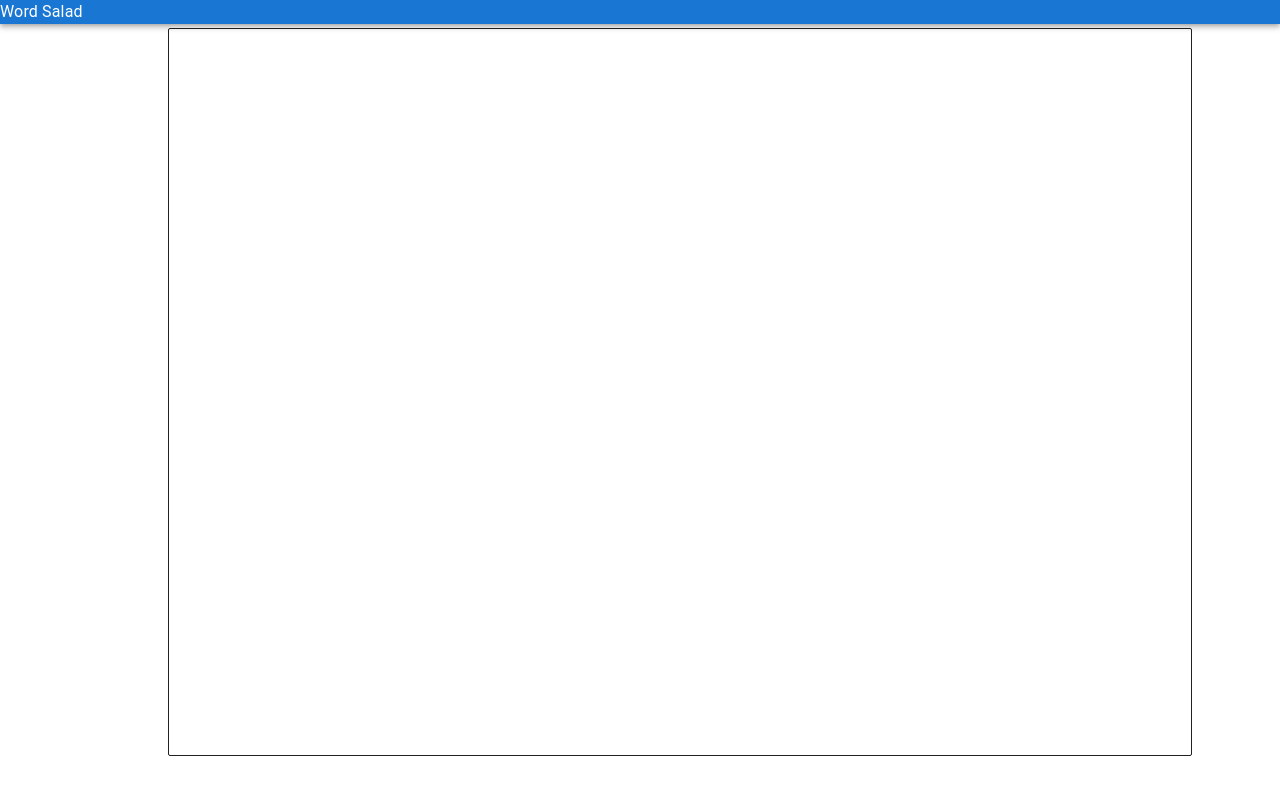
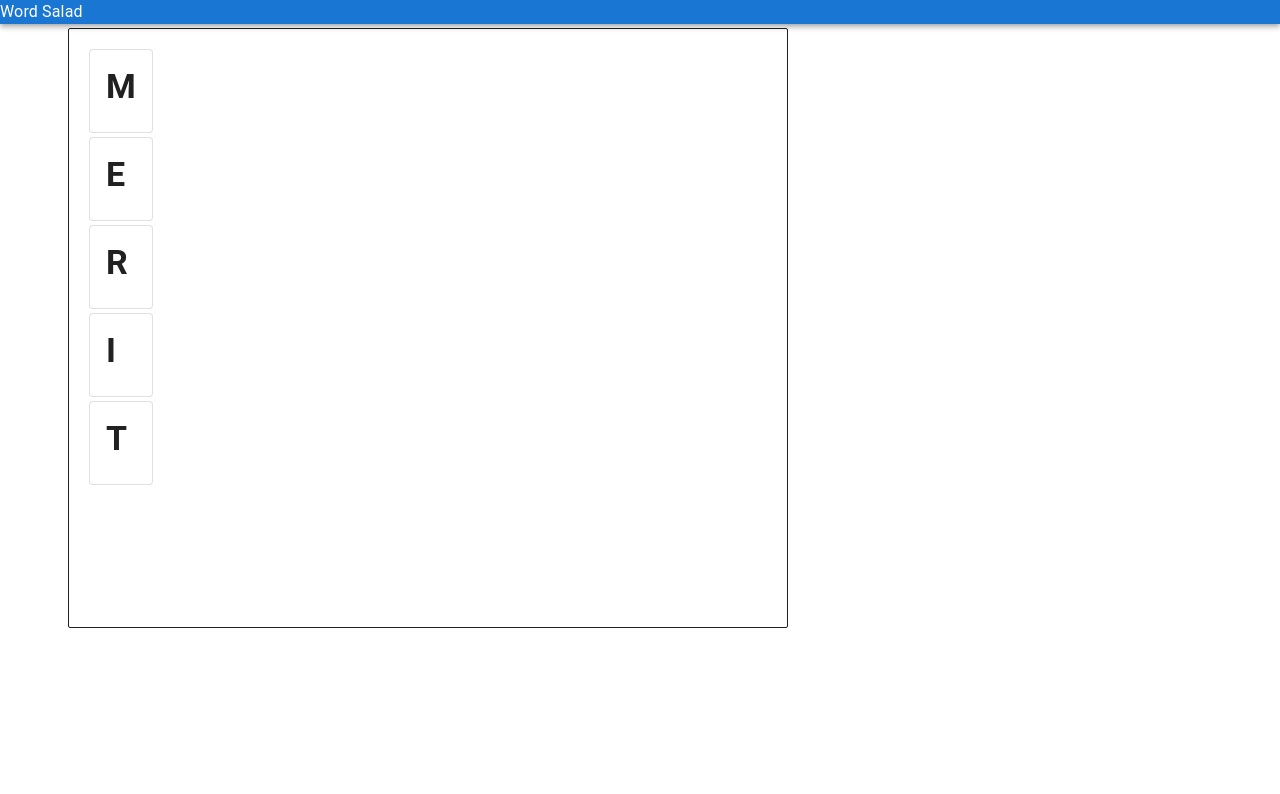
Before and after one commit to henryk1229/wrd-sld, a React (Vite) app: page / in a window 1280 px wide. Shown: the top 794 px of the page. Built offline with nearby package versions, Linux system fonts and the light colour scheme.

Commit message:
feat: rotate board on submit

```diff
--- a/src/app/board.tsx
+++ b/src/app/board.tsx
@@ -1,36 +1,36 @@
 import { useCallback, useState } from 'react';
 import { useWindowListener } from '../hooks/useWindowListener';
 import Word from './word';
-import SpringBoard from './spring-board';
+
+interface BoardProps {
+  submittedWords: string[][];
+  rotateBoard: (wordCount: number) => void;
+}
 
 const spellCheckWord = async (currentWord: string[]) => {
   // TODO - hook up dictionary
-  if (currentWord.includes('h')) {
+  if (currentWord.length === 0 || currentWord.includes('h')) {
     return false;
   }
   return true;
 };
 
-const Board: React.FC = () => {
-  // initialize storedWords as stringified empty array
-  const storedWords = localStorage.getItem('submittedWords') ?? '[]';
+const Board: React.FC<BoardProps> = (props) => {
+  const { submittedWords, rotateBoard } = props;
 
-  console.log('stored', storedWords);
-  const submittedWords = JSON.parse(storedWords);
-
-  console.log('stored', storedWords, 'submitted', submittedWords);
   const [currentWord, setCurrentWord] = useState<string[]>([]);
 
   const handleSubmitWord = useCallback(async () => {
     // TODO - spellcheck
     const isValidWord = await spellCheckWord(currentWord);
     if (isValidWord) {
-      // TODO - kick off transition
       const stringified = JSON.stringify([...submittedWords, currentWord]);
-      return localStorage.setItem('submittedWords', stringified);
+      localStorage.setItem('submittedWords', stringified);
+      rotateBoard(submittedWords.length + 1);
     }
     // TODO - handle invalid word feedback
-  }, [currentWord, submittedWords]);
+    return setCurrentWord([]);
+  }, [currentWord, submittedWords, rotateBoard]);
 
   // handle non-letter input
   const handleWhiteSpaceInput = useCallback(
@@ -79,12 +79,10 @@ const Board: React.FC = () => {
 
   return (
     <div autoFocus={true} className="boardWrapper">
-      <SpringBoard>
-        {submittedWords.map((letters: string[], idx: number) => (
-          <Word key={idx} letters={letters} />
-        ))}
-        <Word letters={currentWord} isCurrentWord={true} />
-      </SpringBoard>
+      {submittedWords.map((letters: string[], idx: number) => (
+        <Word key={idx} letters={letters} />
+      ))}
+      <Word letters={currentWord} isCurrentWord={true} />
     </div>
   );
 };
--- a/src/app/spring-board.tsx
+++ b/src/app/spring-board.tsx
@@ -1,20 +1,37 @@
 import { animated, useSpring } from '@react-spring/web';
+import Board from './board';
+import { useState } from 'react';
 
-interface SpringBoardProps {
-  children: React.ReactElement[];
-}
+// This component rotates board when a word is submitted
+const SpringBoard: React.FC = () => {
+  // TODO - can this be simplified?
+  // keep board orientation in sync with submitted words
+  const storedWords = localStorage.getItem('submittedWords') ?? '[]';
+  const submittedWords: string[][] = JSON.parse(storedWords);
+  const [wordCount, setWordCount] = useState(submittedWords.length);
+  const fromDegree = -90 * (wordCount - 1);
+  const toDegree = -90 * wordCount;
 
-// This component should handle transition when a user enters a word
-const SpringBoard = (props: SpringBoardProps) => {
-  const springs = useSpring({
-    from: { x: 0 },
-    to: { x: 100 },
-  });
+  // TODO - can this dupe be removed?
+  const from = { transform: `rotate(${fromDegree}deg)` };
+
+  const [springs, api] = useSpring(() => ({
+    from,
+  }));
+
+  const rotateBoard = (wordCount: number) => {
+    setWordCount(wordCount);
+    api.start({
+      from,
+      to: {
+        transform: `rotate(${toDegree}deg)`,
+      },
+    });
+  };
 
   const tempStyles = {
-    width: 1024,
-    height: 728,
-    // background: '#ff6d6d',
+    width: 720,
+    height: 600,
     borderStyle: 'solid',
     borderWidth: 0.5,
     borderRadius: 2,
@@ -29,7 +46,7 @@ const SpringBoard = (props: SpringBoardProps) => {
         ...springs,
       }}
     >
-      {props.children}
+      <Board submittedWords={submittedWords} rotateBoard={rotateBoard} />
     </animated.div>
   );
 };
```
